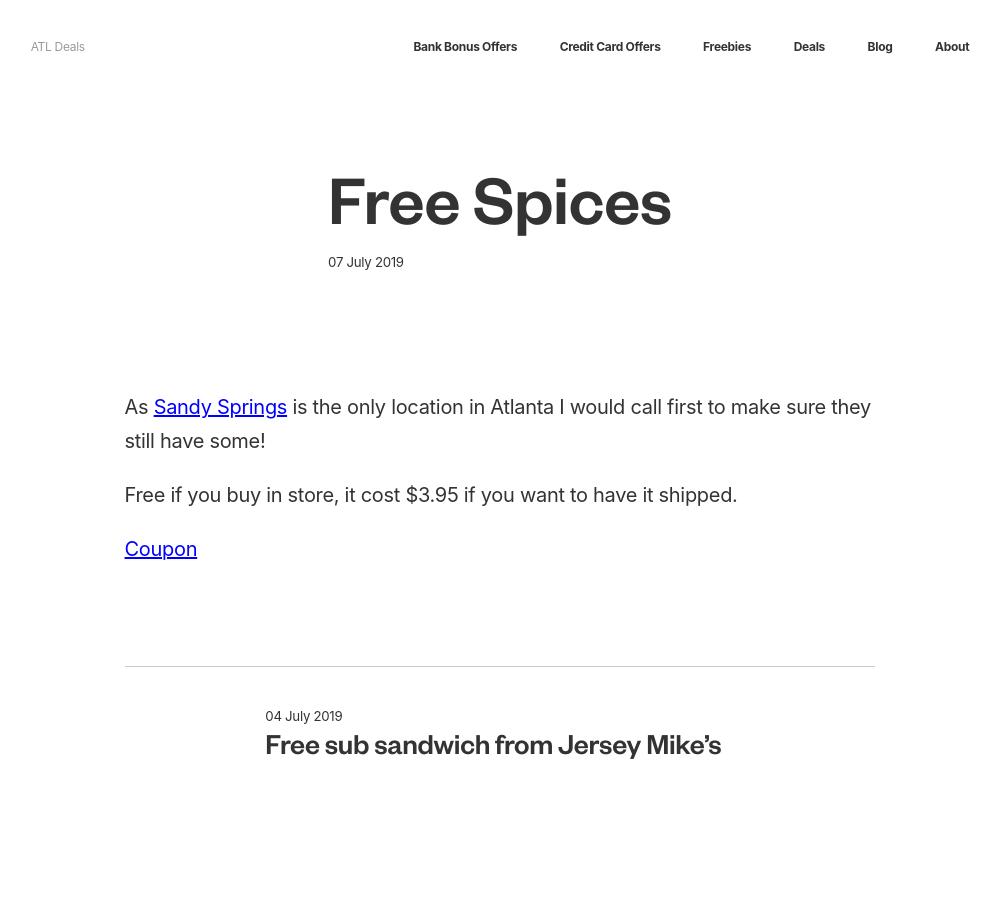
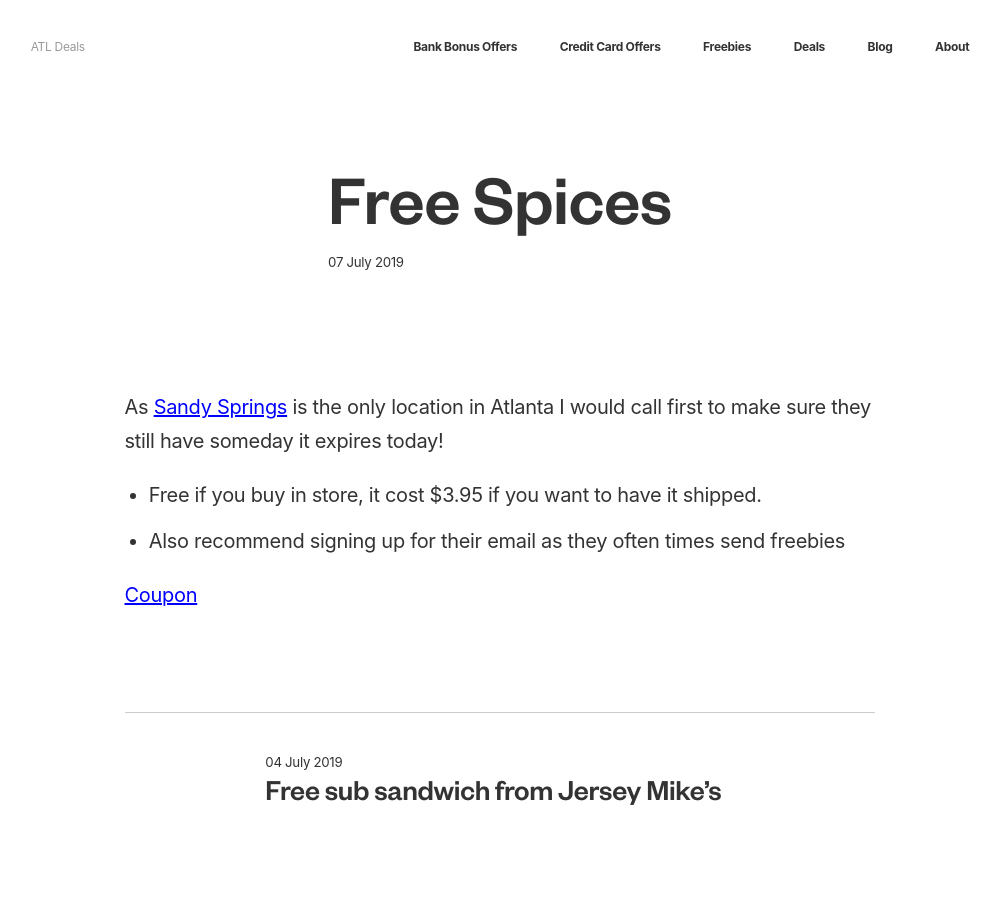
Before and after one commit to ohiosveryown/atldeals, a Jekyll site: the page built from _posts/2019-07-07-free-spices.markdown, in a window 1280 px wide. Shown: the whole page, without its empty margins (140-1141 px from the left). Built offline with Jekyll 4.4.1, drawn with Linux system fonts in a browser that asks for light colours.

Commit message:
Updated Free Spices

```diff
--- a/_posts/2019-07-07-free-spices.markdown
+++ b/_posts/2019-07-07-free-spices.markdown
@@ -9,8 +9,9 @@
 layout: post
 ---
 
-As [Sandy Springs](https://www.penzeys.com/locations/) is the only location in Atlanta I would call first to make sure they still have some!
+As [Sandy Springs](https://www.penzeys.com/locations/) is the only location in Atlanta I would call first to make sure they still have someday it expires today!
 
-Free if you buy in store, it cost $3.95 if you want to have it shipped.
+* Free if you buy in store, it cost $3.95 if you want to have it shipped.
+* Also recommend signing up for their email as they often times send freebies
 
 [Coupon](http://spices.penzeys.com/07_07_19_new_hope_box.html)
```
